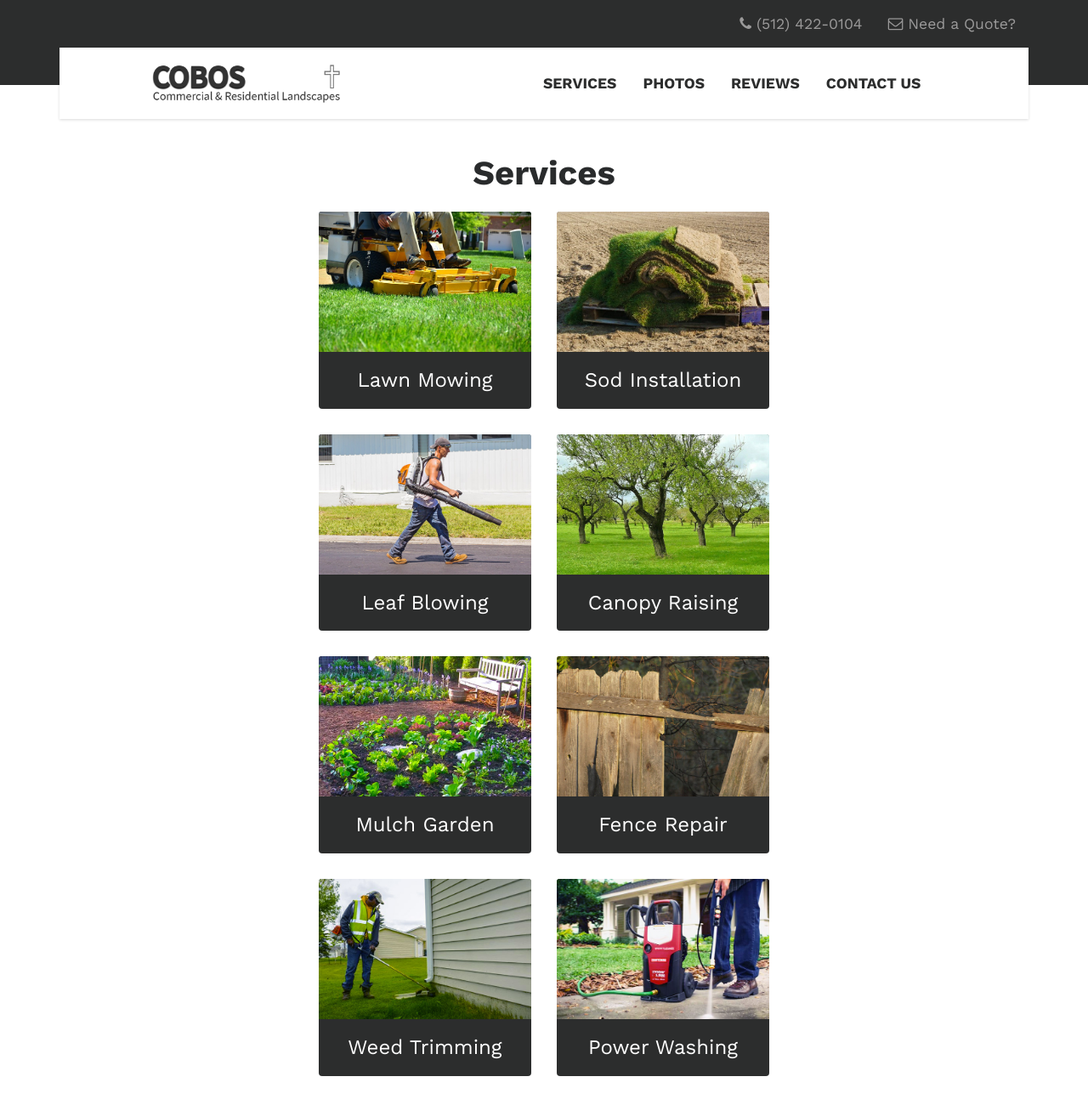
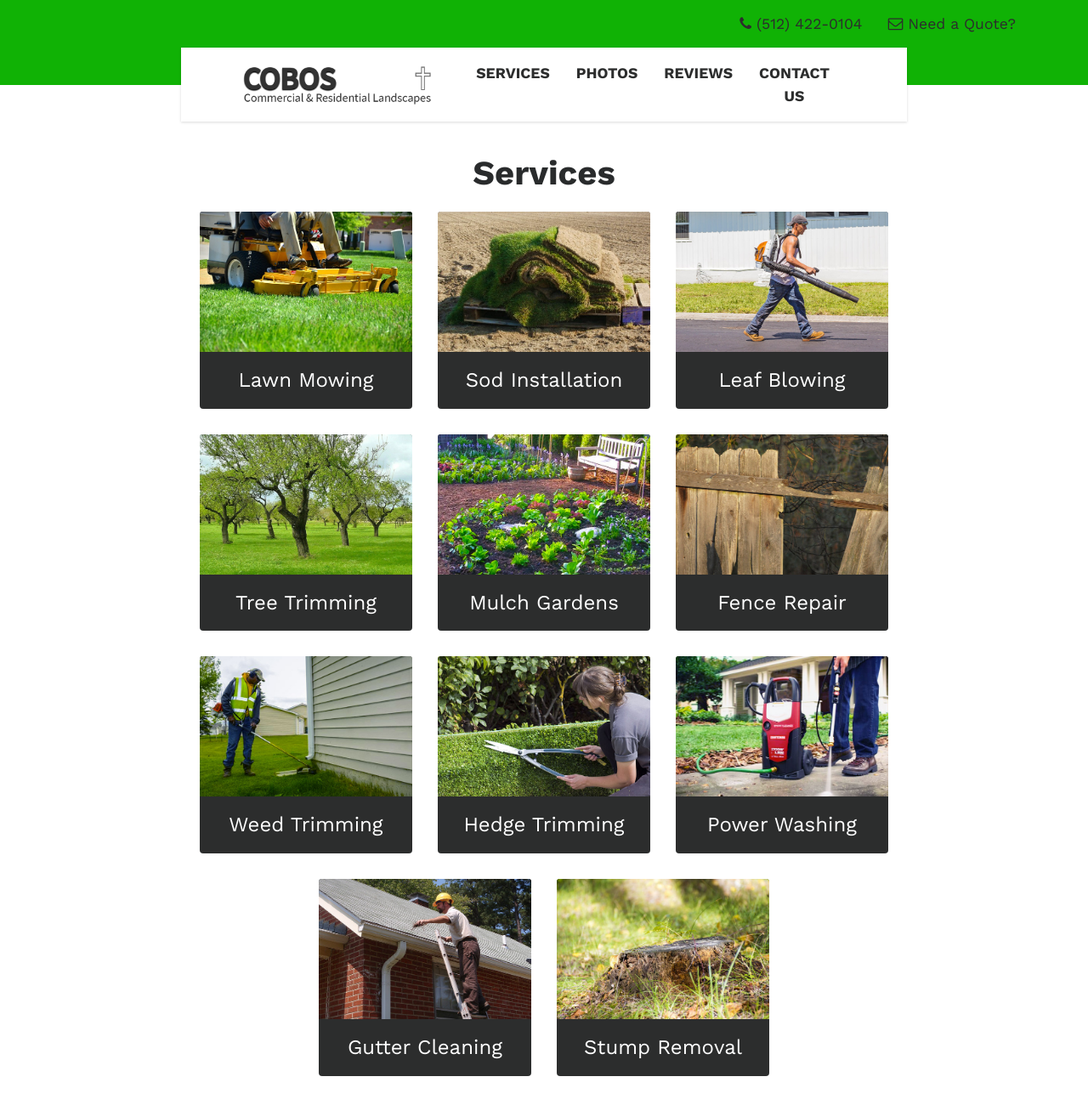
Before and after one commit to mnmilford/Cobos-Home-Care, a plain HTML site: page index.html in a window 1280 px wide. Shown: the top 1300 px of the page at 85% size. Drawn offline with nearby package versions, Linux system fonts and the light colour scheme; some packages are replaced by stand-ins of ours; a script that the page names is missing.

Commit message:
Lots of changes. This is a bad commit message.

```diff
--- a/css/theme.css
+++ b/css/theme.css
@@ -13,20 +13,18 @@ body {
 }
 
 a {
-  color: #9b9a9a;
+  color: #2C2D2D;
   transition: all .3s;
 }
 
 a:hover,
 a:focus {
-  color: #10b205;
+  color: #fff;
   text-decoration: none;
 }
 
-
 header {
-  background: #2C2D2D;
-  color: #9b9a9a;
+  background: #10b205;
   padding: 10px 0 0;
   font-size: 1.1em;
 }
@@ -39,7 +37,7 @@ header {
   top: 5px;
 }
 .header-top i {
-  color: #9b9a9a;
+  color: #2C2D2D;
   transition: all .3s;
 }
 
@@ -52,10 +50,6 @@ header {
   text-align: center;
   margin: 0;
   padding: 0;
-}
-
-.header-top li {
-  margin-right: 30px;
 }
 
 .header-top li:last-child {
@@ -133,6 +127,9 @@ footer h2 {
   .header-top {
     justify-content: flex-end;
   }
+  .header-top li {
+    margin-right: 30px;
+  }
   .header-top ul {
     display: flex;
     justify-content: flex-end;
@@ -140,6 +137,9 @@ footer h2 {
   }
   .navbar .nav-item:not(:last-child) {
     margin-right: 15px;
+  }
+  .card-deck {
+    max-width: 70%;
   }
   .footer2 ul {
     display: flex;
@@ -155,4 +155,11 @@ footer h2 {
   header {
     height: 100px;
   }
+
+/* Fix header on xl devices */
+@media screen and (min-width: 1921px) {
+    .header-main {
+      max-width: 50%;
+    }
+  }
 }
--- a/index.html
+++ b/index.html
@@ -23,7 +23,7 @@
         </ul>
       </div> <!-- //header-top -->
 
-      <div class="header-main container">
+      <div class="header-main col-xl-8 container">
           <!-- NAVBAR SECTION -->
           <nav class="navbar sticky-top navbar-light navbar-toggleable-md d-flex justify-content-sm-around">
             <a class="navbar-brand" href="index.html">
@@ -54,11 +54,11 @@
     </header>
 
     <main class="container-fluid">
-      <section id="services-section" class="row services-section section">
+      <section id="services-section" class="row services-section section justify-content-center">
         <div class="section-header col-12">
           <h1 class="text-center">Services</h1>
         </div>
-        <div class="card-deck col-8 offset-2">
+        <div class="card-deck">
           <div class="card card-inverse card-primary mb-4 ">
             <img class="card-img-top img-fluid" src="images/services/lawn_mowing.jpg" alt="Card image cap">
             <div class="card-block">
@@ -80,13 +80,13 @@
           <div class="card card-inverse card-primary mb-4 ">
             <img class="card-img-top img-fluid" src="images/services/canopy.jpg" alt="Card image cap">
             <div class="card-block">
-              <h4 class="card-title text-center mb-0">Canopy Raising</h4>
+              <h4 class="card-title text-center mb-0">Tree Trimming</h4>
             </div>
           </div>
           <div class="card card-inverse card-primary mb-4 ">
             <img class="card-img-top img-fluid" src="images/services/mulch_garden.jpg" alt="Card image cap">
             <div class="card-block">
-              <h4 class="card-title text-center mb-0">Mulch Garden</h4>
+              <h4 class="card-title text-center mb-0">Mulch Gardens</h4>
             </div>
           </div>
           <div class="card card-inverse card-primary mb-4 ">
@@ -102,9 +102,27 @@
             </div>
           </div>
           <div class="card card-inverse card-primary mb-4 ">
+            <img class="card-img-top img-fluid" src="images/services/hedge_trim.jpg" alt="Card image cap">
+            <div class="card-block">
+              <h4 class="card-title text-center mb-0">Hedge Trimming</h4>
+            </div>
+          </div>
+          <div class="card card-inverse card-primary mb-4 ">
             <img class="card-img-top img-fluid" src="images/services/power_wash.jpg" alt="Card image cap">
             <div class="card-block">
               <h4 class="card-title text-center mb-0">Power Washing</h4>
+            </div>
+          </div>
+          <div class="card card-inverse card-primary mb-4 ">
+            <img class="card-img-top img-fluid" src="images/services/clean_gutter.jpg" alt="Card image cap">
+            <div class="card-block">
+              <h4 class="card-title text-center mb-0">Gutter Cleaning</h4>
+            </div>
+          </div>
+          <div class="card card-inverse card-primary mb-4 ">
+            <img class="card-img-top img-fluid" src="images/services/tree_stump.jpg" alt="Card image cap">
+            <div class="card-block">
+              <h4 class="card-title text-center mb-0">Stump Removal</h4>
             </div>
           </div>
         </div> <!-- //card-deck -->
@@ -167,7 +185,7 @@
               <li><i class="fa fa-check" aria-hidden="true"></i> Power Washing</li>
               <li><i class="fa fa-check" aria-hidden="true"></i> Leaf Blowing</li>
               <li><i class="fa fa-check" aria-hidden="true"></i> Branch Removal</li>
-              <li><i class="fa fa-check" aria-hidden="true"></i> Canopy Raising</li>
+              <li><i class="fa fa-check" aria-hidden="true"></i> Tree Trimming</li>
               <li><i class="fa fa-check" aria-hidden="true"></i> Gutter/Roof Cleaning</li>
               <li><i class="fa fa-check" aria-hidden="true"></i> Mulch Garden Beds</li>
               <li><i class="fa fa-check" aria-hidden="true"></i> Bush Trimming</li>
```
